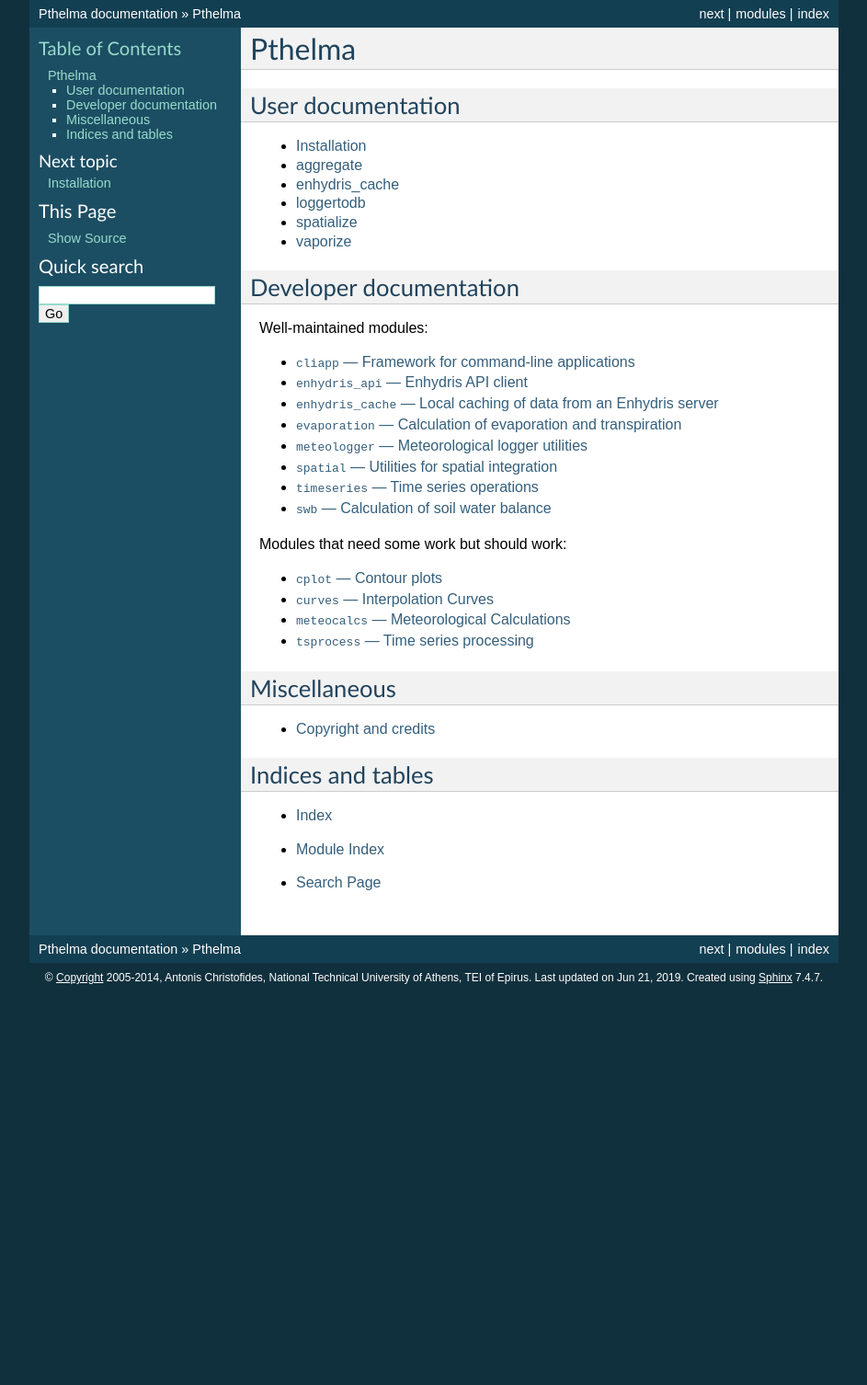
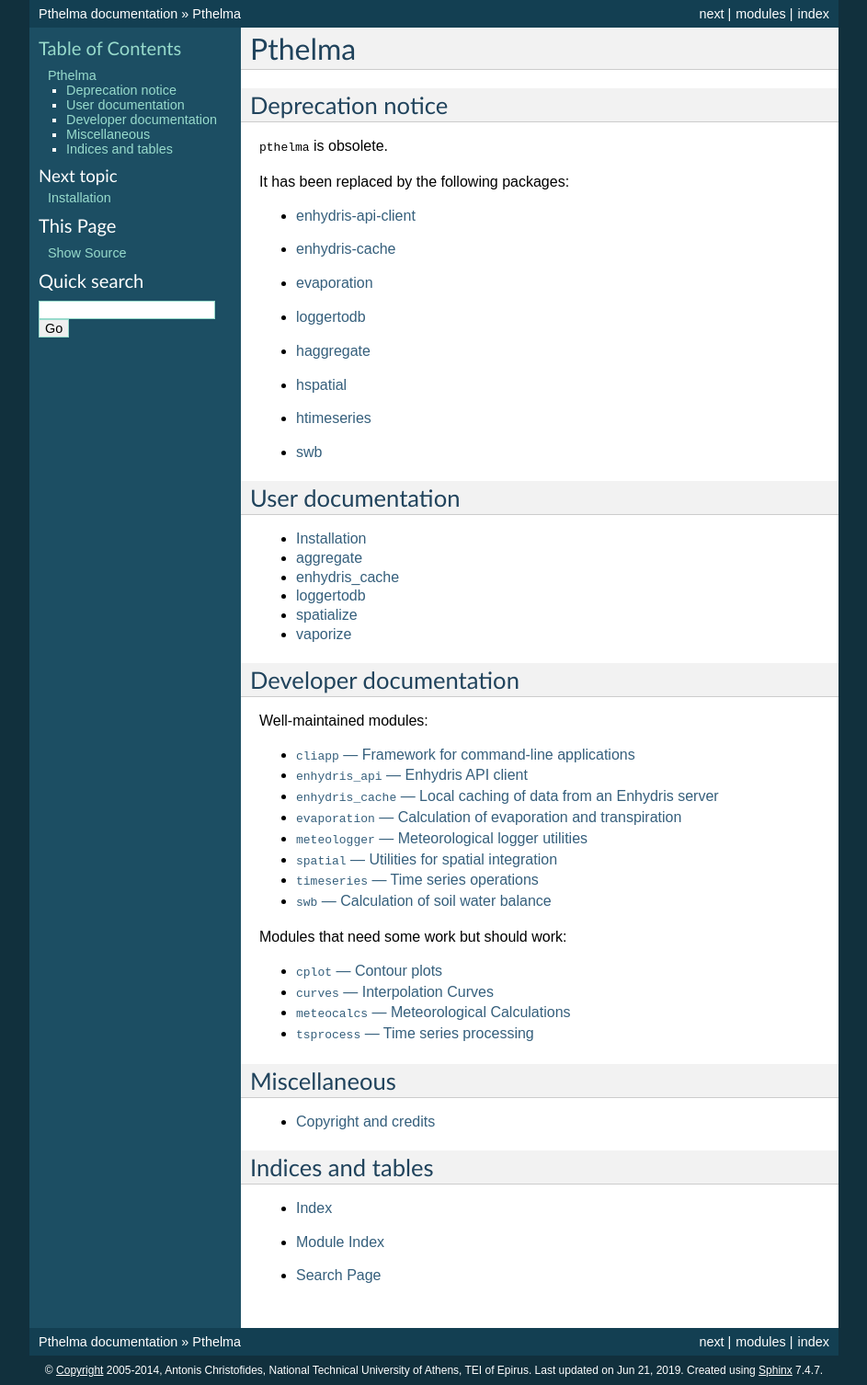
Before and after one commit to openmeteo/pthelma, a Sphinx documentation site: the page built from doc/index.rst, in a window 1280 px wide. Shown: the whole page at 92% size, without its empty margins (168-1111 px from the left). Built offline with Sphinx 7.4.7, drawn with Linux system fonts in a browser that asks for light colours; before the commit the page ends 1079 px from its top, so only the background shows below that.

Commit message:
Deprecate pthelma

```diff
--- a/doc/index.rst
+++ b/doc/index.rst
@@ -1,5 +1,30 @@
 Pthelma
 =======
+
+Deprecation notice
+------------------
+
+``pthelma`` is obsolete.
+
+It has been replaced by the following packages:
+
+* enhydris-api-client_
+* enhydris-cache_
+* evaporation_
+* loggertodb_
+* haggregate_
+* hspatial_
+* htimeseries_
+* swb_
+
+.. _enhydris-api-client: https://github.com/openmeteo/enhydris-api-client
+.. _enhydris-cache: https://enhydris-cache.readthedocs.io/
+.. _evaporation: https://evaporation.readthedocs.io/
+.. _loggertodb: https://loggertodb.readthedocs.io/
+.. _haggregate: https://haggregate.readthedocs.io/
+.. _hspatial: https://hspatial.readthedocs.io/
+.. _htimeseries: https://github.com/openmeteo/htimeseries
+.. _swb: https://swb.readthedocs.io/
 
 User documentation
 ------------------
```
Also changed, not shown: README.rst (+19 -9 lines).
